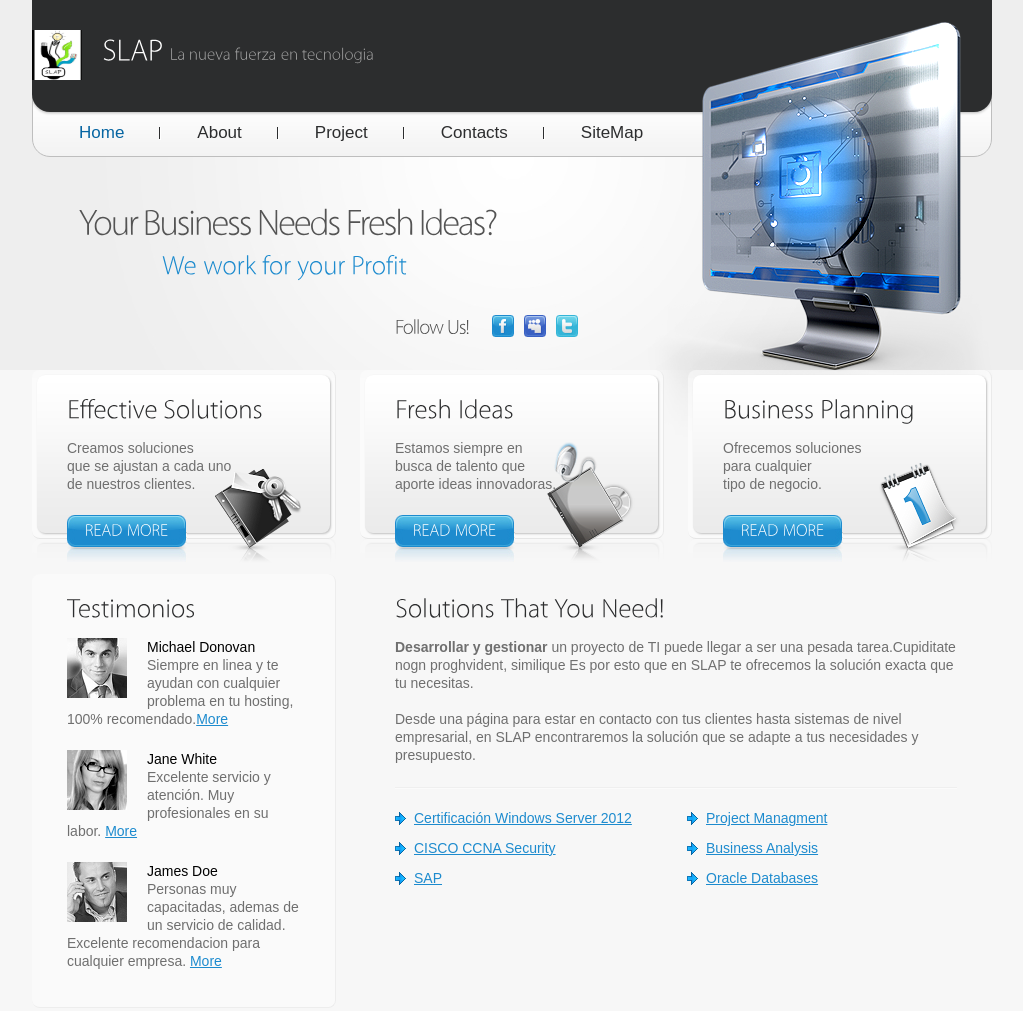
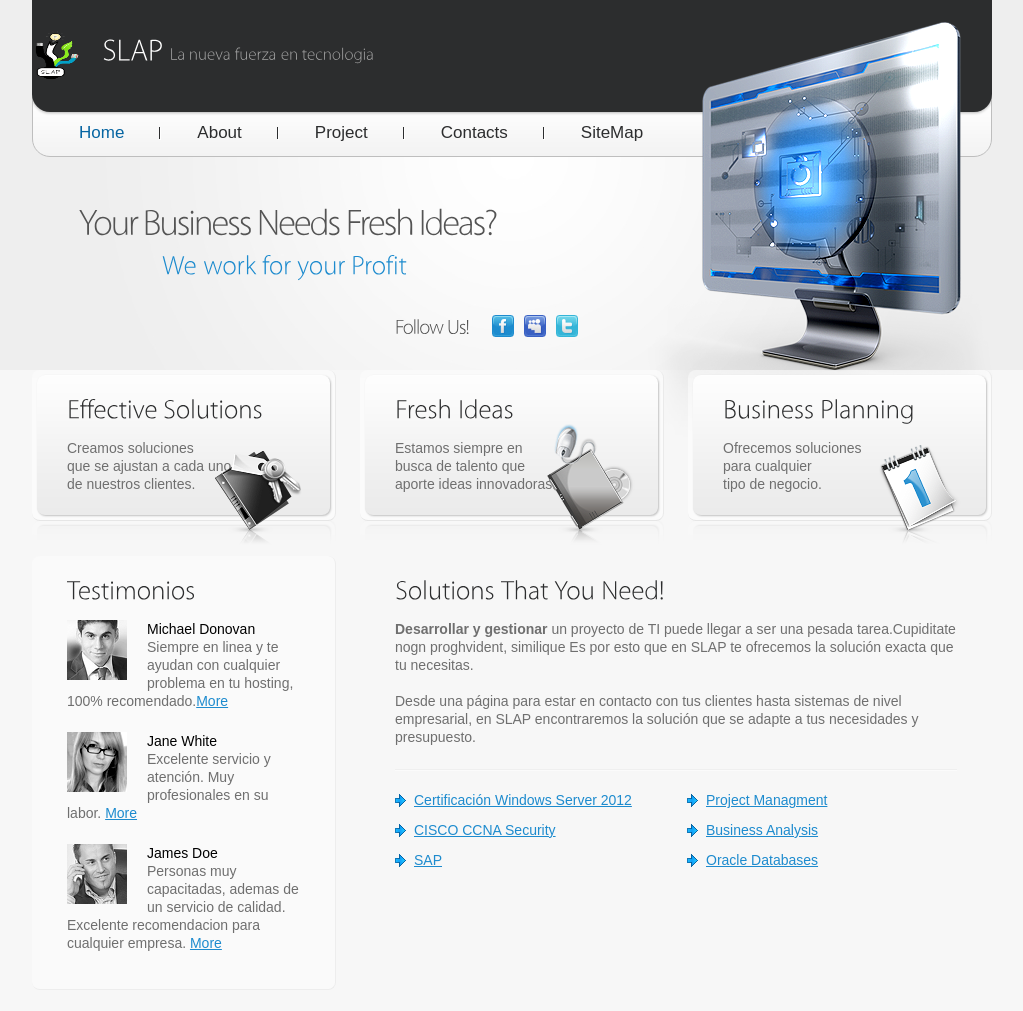
Before and after one commit to Reics/SLAP, a plain HTML site: page index.html in a window 1280 px wide. Shown: the top 1011 px of the page, without its empty margins (128-1151 px from the left). Drawn offline with Linux system fonts and the light colour scheme.

Commit message:
Fix Logo

```diff
--- a/index.html
+++ b/index.html
@@ -22,7 +22,7 @@
 <!-- header -->
 		<header>
 			<div id="logo_box">
-			<figure><img src="images/SLAP_logo.jpg" alt="" class="left marg_right1" width="50" height="50"></figure>
+			<figure><img src="images/SLAP_logo.png" alt="" class="left marg_right1" width="50" height="50"></figure>
 				<h1><a href="index.html" id="logo">SLAP <span>La nueva fuerza en tecnologia</span></a></h1>
 			</div>
 			<nav>
@@ -60,7 +60,6 @@
 							<p class="pad_bot1">
 								Creamos soluciones<br>que se ajustan a cada uno<br>de nuestros clientes.
 							</p>
-							<a href="#" class="button"><span><span>Read More</span></span></a>
 							<img src="images/img1.png" class="img" alt="">
 						</div>
 					</div>
@@ -73,7 +72,6 @@
 							<p class="pad_bot1">
 								Estamos siempre en<br>busca de talento que<br>aporte ideas innovadoras.
 							</p>
-							<a href="#" class="button"><span><span>Read More</span></span></a>
 							<img src="images/img2.png" class="img" alt="">
 						</div>
 					</div>
@@ -86,7 +84,6 @@
 							<p class="pad_bot1">
 								Ofrecemos soluciones<br>para cualquier<br>tipo de negocio.
 							</p>
-							<a href="#" class="button"><span><span>Read More</span></span></a>
 							<img src="images/img3.png" class="img" alt="">
 						</div>
 					</div>
```
Also changed, not shown: About.html (+1 -1 lines), Contacts.html (+1 -1 lines), Project.html (+1 -1 lines), Sitemap.html (+1 -1 lines), images/SLAP_logo.png (added).
